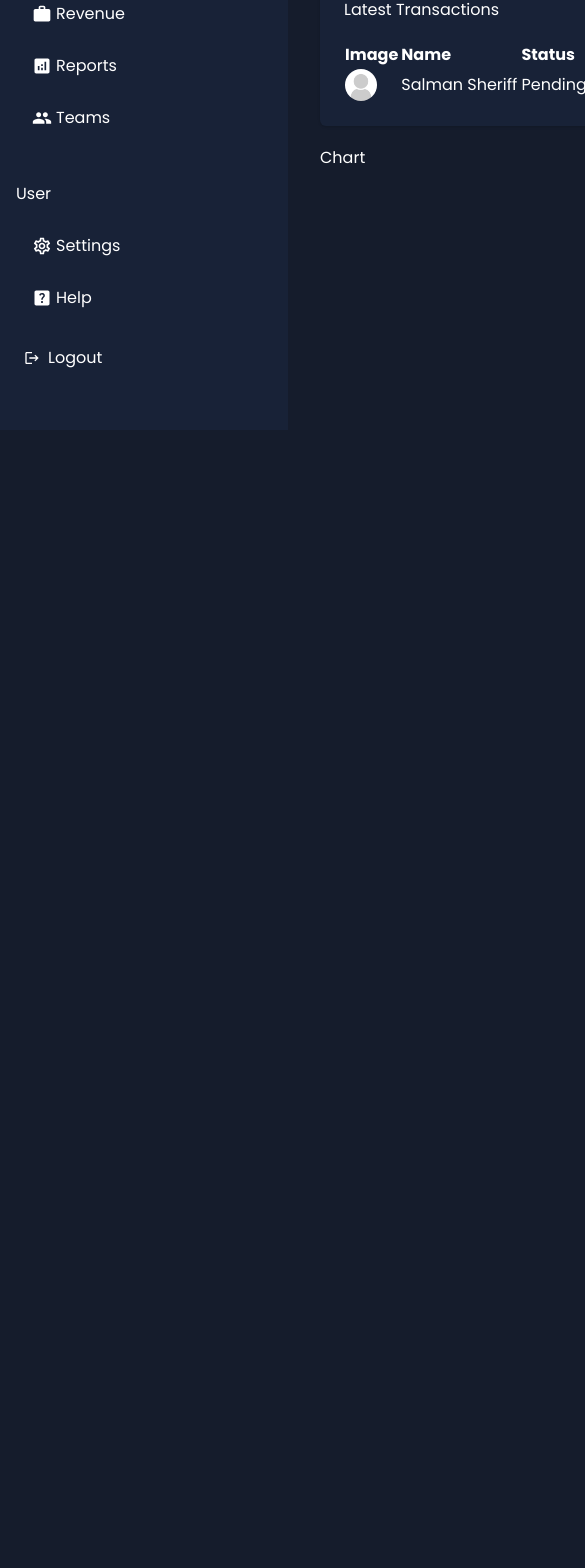
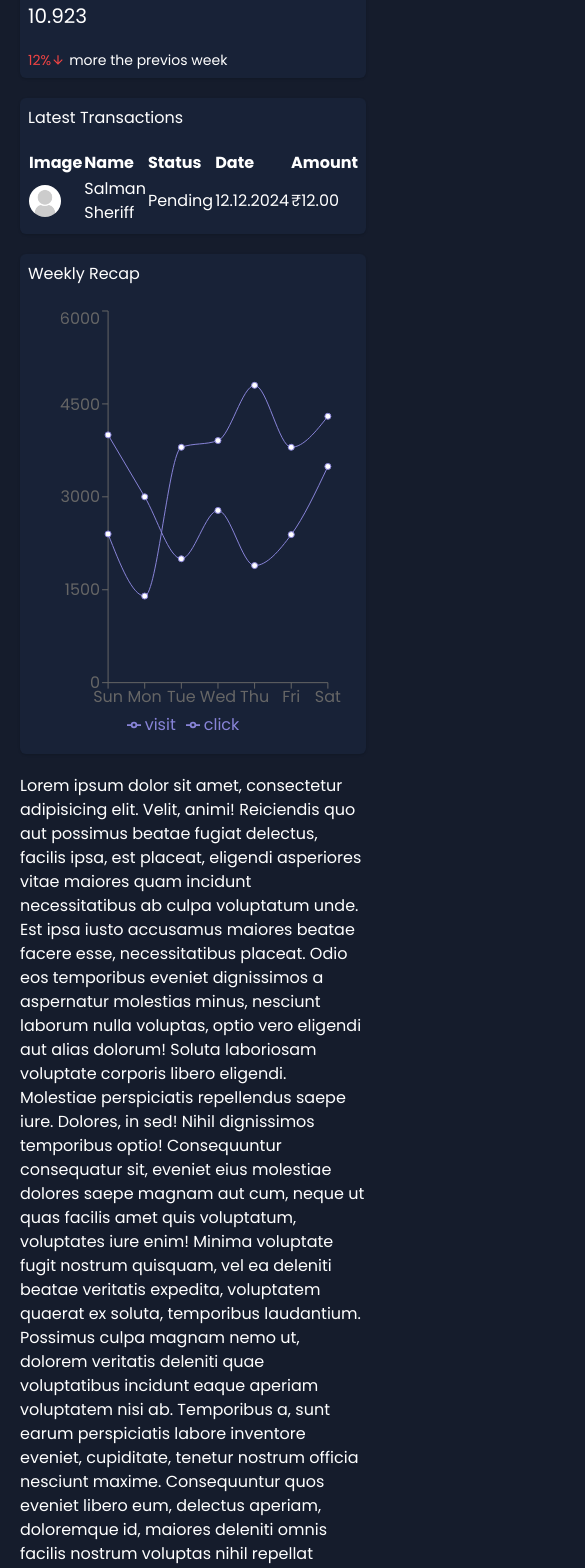
Before and after one commit to salmansheri/nextjs-admin, a Next.js app: page /dashboard in a window 390 px wide. Shown: the part 414-1982 px from the top of the page, 585 px wide, since content can reach past the window. Before the commit the page ends 844 px from the top, so only its background shows below. Built offline with nearby package versions, Linux system fonts and the light colour scheme.

Commit message:
feat: added chart section

```diff
--- a/package.json
+++ b/package.json
@@ -18,6 +18,7 @@
     "react": "^18",
     "react-dom": "^18",
     "react-icons": "^4.11.0",
+    "recharts": "^2.9.3",
     "tailwind-merge": "^2.0.0"
   },
   "devDependencies": {
--- a/src/app/(root)/(routes)/dashboard/layout.tsx
+++ b/src/app/(root)/(routes)/dashboard/layout.tsx
@@ -8,10 +8,10 @@ export default function DashboardLayou({
 }) {
   return (
     <div className="relative h-full">
-      <div className=" fixed inset-y-0 w-72 h-screen">
+      <div className=" fixed inset-y-0 w-72 h-screen hidden md:block">
         <Sidebar />
       </div>
-      <main className="pl-80 p-6">
+      <main className="pl-5 lg:pl-80 p-6">
         <Navbar />
 
         {children}
--- a/src/app/(root)/(routes)/dashboard/page.tsx
+++ b/src/app/(root)/(routes)/dashboard/page.tsx
@@ -1,15 +1,13 @@
 import Chart from "@/components/ui/chart/chart";
-import Card from "@/components/ui/dashboard/card";
 import CardItem from "@/components/ui/dashboard/card-item";
 import Rightbar from "@/components/ui/dashboard/right-bar";
 import Transactions from "@/components/ui/transactions/transactions";
 import { cn } from "@/lib/utils";
 import styles from "@/styles/dashboard.module.css";
-import { MdSupervisedUserCircle } from "react-icons/md";
 
 export default function DashboardPage() {
   return (
-    <div className="flex gap-5 mt-5">
+    <div className="flex gap-5  mt-5 flex-col lg:flex-row">
       {/* main  */}
       <div className={cn("flex flex-col gap-5", styles.main)}>
         {/* cards  */}
@@ -18,7 +16,7 @@ export default function DashboardPage() {
         <Chart />
       </div>
       {/* side  */}
-      <div>
+      <div className={styles.rightbar}>
         <Rightbar />
       </div>
     </div>
--- a/src/components/ui/chart/chart.tsx
+++ b/src/components/ui/chart/chart.tsx
@@ -1,7 +1,44 @@
-import React from "react";
+"use client";
+
+import { chartData } from "@/lib/data";
+import {
+  Legend,
+  Line,
+  LineChart,
+  ResponsiveContainer,
+  Tooltip,
+  XAxis,
+  YAxis,
+} from "recharts";
 
 const Chart = () => {
-  return <div>Chart</div>;
+  return (
+    <div className="bg-background-soft lg:p-6 p-2 rounded-md shadow h-[500px]">
+      <div className="mb-5">
+        <h2 className="font-normal text-text-soft">Weekly Recap</h2>
+      </div>
+      <ResponsiveContainer width="100%" height="90%">
+        <LineChart
+          width={500}
+          height={300}
+          data={chartData}
+          margin={{
+            top: 5,
+            right: 30,
+            left: 20,
+            bottom: 5,
+          }}
+        >
+          <XAxis dataKey="name" />
+          <YAxis />
+          <Tooltip contentStyle={{ background: "#151c2c", border: "none" }} />
+          <Legend />
+          <Line type="monotone" dataKey="visit" stroke="#8884d8" />
+          <Line type="monotone" dataKey="click" stroke="#8884d8" />
+        </LineChart>
+      </ResponsiveContainer>
+    </div>
+  );
 };
 
 export default Chart;
--- a/src/components/ui/dashboard/card-item.tsx
+++ b/src/components/ui/dashboard/card-item.tsx
@@ -6,7 +6,7 @@ import { MdSupervisedUserCircle } from "react-icons/md";
 
 const CardItem = () => {
   return (
-    <div className="flex gap-5 justify-between">
+    <div className="flex gap-5 justify-between flex-col lg:flex-row">
       <Card
         title="Total Users"
         price={10.923}
--- a/src/components/ui/dashboard/card.tsx
+++ b/src/components/ui/dashboard/card.tsx
@@ -20,7 +20,7 @@ const Card = React.forwardRef<HTMLDivElement, CardProps>(
       <div
         {...props}
         className={cn(
-          " flex flex-col gap-5 bg-background-soft p-5 rounded-md shadow  cursor-pointer hover:bg-white/10 transition-all duration-500 ease-linear",
+          " flex flex-col gap-5 bg-background-soft lg:p-5 p-2 rounded-md shadow  cursor-pointer hover:bg-white/10 transition-all duration-500 ease-linear",
           className
         )}
         ref={ref}
@@ -30,7 +30,7 @@ const Card = React.forwardRef<HTMLDivElement, CardProps>(
           {title}
         </span>
         <div className="flex flex-col gap-y-5">
-          <h1 className="text-3xl">{price}</h1>
+          <h1 className=" text-xl lg:text-3xl">{price}</h1>
           <p className="text-sm flex gap-1">
             <span
               className={cn(
--- a/src/components/ui/dashboard/right-bar.tsx
+++ b/src/components/ui/dashboard/right-bar.tsx
@@ -1,7 +1,64 @@
 import React from "react";
 
 const Rightbar = () => {
-  return <div>right bar</div>;
+  return (
+    <div>
+      Lorem ipsum dolor sit amet, consectetur adipisicing elit. Velit, animi!
+      Reiciendis quo aut possimus beatae fugiat delectus, facilis ipsa, est
+      placeat, eligendi asperiores vitae maiores quam incidunt necessitatibus ab
+      culpa voluptatum unde. Est ipsa iusto accusamus maiores beatae facere
+      esse, necessitatibus placeat. Odio eos temporibus eveniet dignissimos a
+      aspernatur molestias minus, nesciunt laborum nulla voluptas, optio vero
+      eligendi aut alias dolorum! Soluta laboriosam voluptate corporis libero
+      eligendi. Molestiae perspiciatis repellendus saepe iure. Dolores, in sed!
+      Nihil dignissimos temporibus optio! Consequuntur consequatur sit, eveniet
+      eius molestiae dolores saepe magnam aut cum, neque ut quas facilis amet
+      quis voluptatum, voluptates iure enim! Minima voluptate fugit nostrum
+      quisquam, vel ea deleniti beatae veritatis expedita, voluptatem quaerat ex
+      soluta, temporibus laudantium. Possimus culpa magnam nemo ut, dolorem
+      veritatis deleniti quae voluptatibus incidunt eaque aperiam voluptatem
+      nisi ab. Temporibus a, sunt earum perspiciatis labore inventore eveniet,
+      cupiditate, tenetur nostrum officia nesciunt maxime. Consequuntur quos
+      eveniet libero eum, delectus aperiam, doloremque id, maiores deleniti
+      omnis facilis nostrum voluptas nihil repellat accusamus accusantium
+      voluptatibus totam ipsum harum cum. Magni in a placeat? Eius quis quas
+      pariatur aspernatur odit maiores tempore est cumque distinctio deserunt
+      asperiores, natus placeat nulla repellendus numquam fuga doloribus
+      commodi, molestias facere, porro aliquid alias. Blanditiis beatae velit
+      reprehenderit quae, assumenda ipsam magnam similique fugiat architecto
+      nesciunt, tenetur modi aliquam. Praesentium dignissimos, accusamus dolores
+      magnam quo aspernatur, ducimus natus illum dolorem eveniet placeat
+      voluptatum. Doloremque vitae laboriosam accusantium consequuntur ad iste
+      esse deleniti quam consectetur obcaecati officiis optio fuga voluptate,
+      nobis modi vero velit ab nulla repudiandae nihil, quis maxime dolor iure!
+      Quibusdam impedit dolores voluptate vitae eum deserunt rem illo reiciendis
+      culpa voluptatum enim porro tempore in assumenda cum quasi, ut maiores
+      officia suscipit vero sint? Quas ea perspiciatis sit unde veritatis ipsa
+      asperiores, id similique molestias. Deserunt dicta delectus molestias
+      accusantium illum vel, aliquid reiciendis, obcaecati deleniti nihil autem
+      corporis rem tempore expedita possimus repudiandae amet est tenetur aut
+      animi culpa similique! Sapiente at ratione tempora est natus
+      necessitatibus molestiae delectus consequatur a ex, deleniti, velit
+      excepturi expedita voluptatibus alias. Porro ducimus ipsam expedita,
+      beatae, sint est in aspernatur doloribus illum quia nemo aperiam nobis
+      cupiditate alias nulla minima corporis provident quos! Totam, aspernatur.
+      Natus iusto aperiam tempora harum possimus similique? Dolores nulla, iusto
+      fugit numquam sint, facilis aliquam earum vitae tempore iure id omnis
+      error consectetur accusamus inventore. Neque esse enim asperiores iusto.
+      Vitae, eos porro nostrum voluptatem fuga dicta nobis dolores temporibus
+      est debitis rerum vero numquam, consequatur impedit blanditiis illum
+      molestiae labore assumenda a molestias reiciendis nemo. Quasi saepe ipsam
+      et atque dicta voluptates nihil quibusdam at iure mollitia, error
+      voluptate sit, possimus nobis obcaecati sint dolores aperiam ullam facere.
+      Deserunt repellendus cupiditate aspernatur pariatur magnam libero
+      doloribus molestias officiis inventore sapiente maxime quam, esse
+      quibusdam laborum illo delectus fuga architecto vero commodi
+      reprehenderit. Veniam ipsam dolore nesciunt, dicta omnis voluptates quasi
+      excepturi. Adipisci id deleniti aperiam illo vel. Ipsum natus molestiae
+      sit corporis eum molestias corrupti. Fugiat expedita qui eius, quo quasi
+      ab porro vitae quod unde neque.
+    </div>
+  );
 };
 
 export default Rightbar;
--- a/src/components/ui/navbar.tsx
+++ b/src/components/ui/navbar.tsx
@@ -19,7 +19,7 @@ const Navbar = React.forwardRef<HTMLDivElement, NavbarProps>(
     return (
       <div
         ref={ref}
-        className={cn("flex bg-background-soft p-6 rounded-sm shadow")}
+        className={cn("flex bg-background-soft lg:p-6 rounded-sm shadow")}
       >
         <div className="flex justify-between w-full">
           <h1 className="text-text-soft capitalize">
@@ -27,9 +27,9 @@ const Navbar = React.forwardRef<HTMLDivElement, NavbarProps>(
           </h1>
           <div className="flex items-center gap-x-3">
             <div className="flex items-center relative">
-              <MdSearch className="absolute left-2" />
+              <MdSearch className="absolute left-2 hidden lg:block" />
               <input
-                className="bg-white/10 p-1 rounded-md pl-7 w-44"
+                className="bg-white/10 p-1 rounded-md pl-7 w-44 hidden lg:block"
                 type="text"
                 placeholder="Search..."
               />
--- a/src/components/ui/transactions/transactions.tsx
+++ b/src/components/ui/transactions/transactions.tsx
@@ -4,11 +4,12 @@ import { formatter } from "@/lib/utils";
 
 const Transactions = () => {
   return (
-    <div className="bg-background-soft p-6 rounded-md shadow">
+    <div className="bg-background-soft p-2 lg:p-6 rounded-md shadow">
       <div>
         <h2>Latest Transactions</h2>
       </div>
-      <table className="w-full mt-5">
+      <div className="overflow-y-auto">
+        <table className="w-full mt-5 ">
           <thead>
             <tr className="text-left">
               <th>Image</th>
@@ -31,6 +32,7 @@ const Transactions = () => {
           </tbody>
         </table>
       </div>
+    </div>
   );
 };
 
--- a/src/lib/data.ts
+++ b/src/lib/data.ts
@@ -82,3 +82,41 @@ export const menuItems: MenuitemsType[] = [
     ],
   },
 ];
+
+export const chartData = [
+  {
+    name: "Sun",
+    visit: 4000,
+    click: 2400,
+  },
+  {
+    name: "Mon",
+    visit: 3000,
+    click: 1398,
+  },
+  {
+    name: "Tue",
+    visit: 2000,
+    click: 3800,
+  },
+  {
+    name: "Wed",
+    visit: 2780,
+    click: 3908,
+  },
+  {
+    name: "Thu",
+    visit: 1890,
+    click: 4800,
+  },
+  {
+    name: "Fri",
+    visit: 2390,
+    click: 3800,
+  },
+  {
+    name: "Sat",
+    visit: 3490,
+    click: 4300,
+  },
+];
--- a/src/styles/dashboard.module.css
+++ b/src/styles/dashboard.module.css
@@ -1,3 +1,7 @@
 .main {
   flex: 3;
 }
+
+.rightbar {
+  flex: 1;
+}
```
Also changed, not shown: 1 other file (tests, documents, lock files or other folders). Lines whose indentation alone changed are shown as unchanged.
